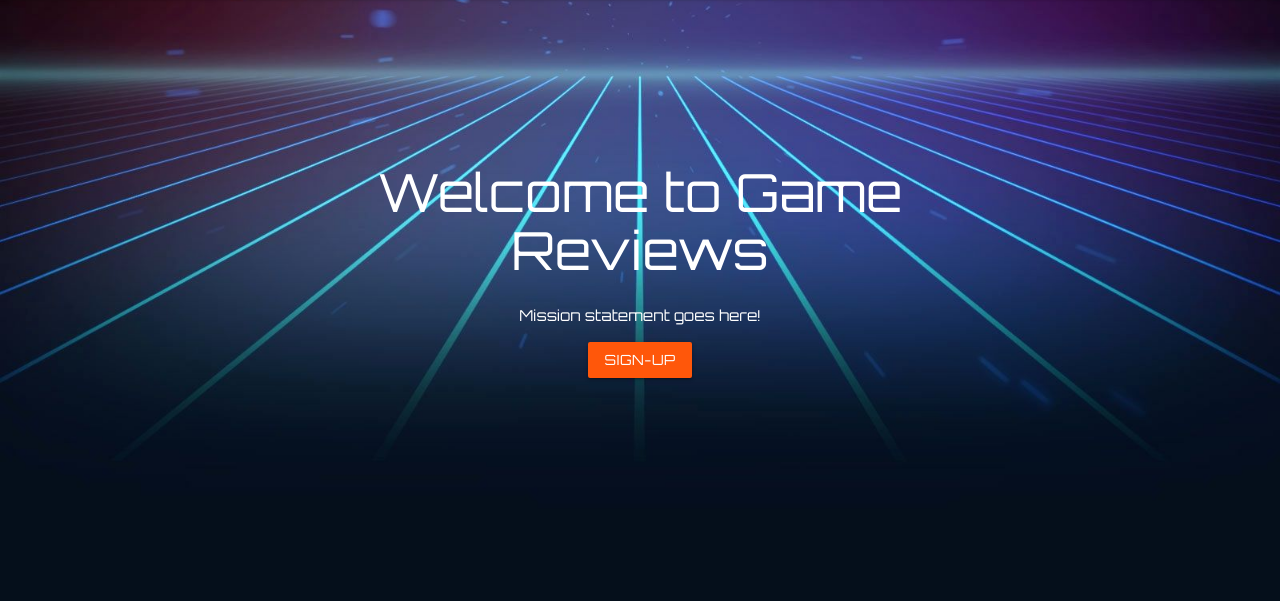
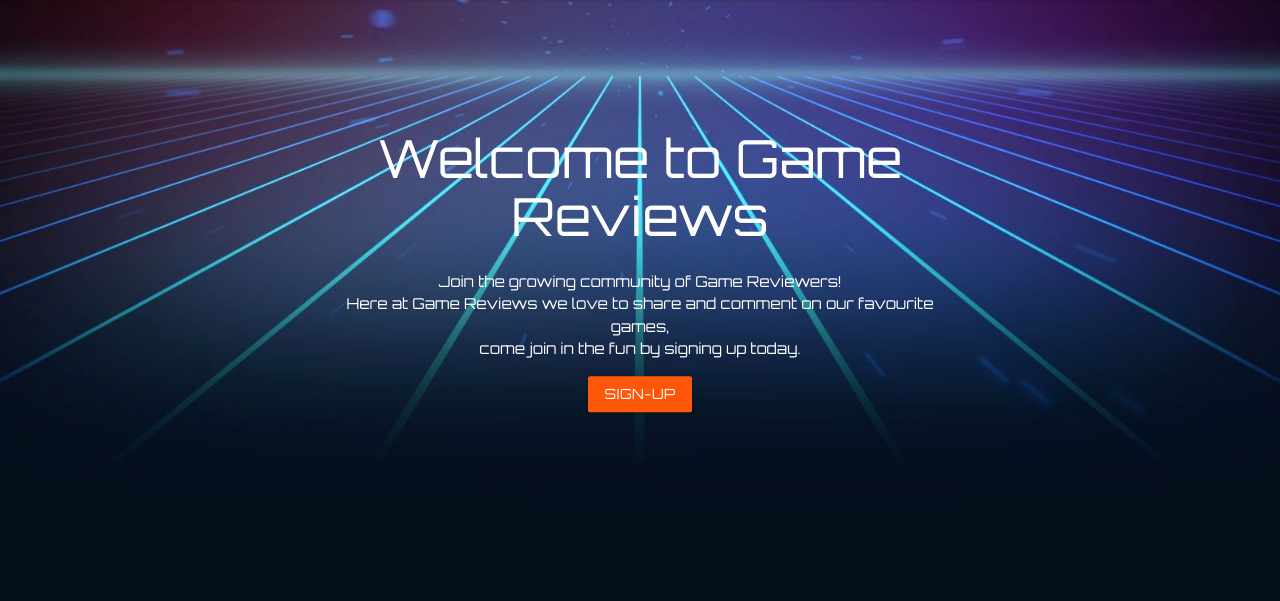
Before and after one commit to KevAndrews/Milestone_Project_3, a Flask app: page / in a window 1280 px wide. Shown: the part 66-667 px from the top of the page. Run offline with Flask 2, Linux system fonts and the light colour scheme; data that the repository does not hold is empty; some libraries are stand-ins or nearby versions.

Commit message:
Add Mission statement to the index page

```diff
--- a/templates/base.html
+++ b/templates/base.html
@@ -63,7 +63,9 @@
         <div class="title-text">
             <h1 class="center-align">Welcome to Game Reviews</h1>
             <p>
-                Mission statement goes here!
+                Join the growing community of Game Reviewers!<br>
+                Here at Game Reviews we love to share and comment on our favourite games, <br>
+                come join in the fun by signing up today.
             </p>
             <a class="btn" href="{{ url_for('signup') }}">Sign-up</a>
         </div>
```
